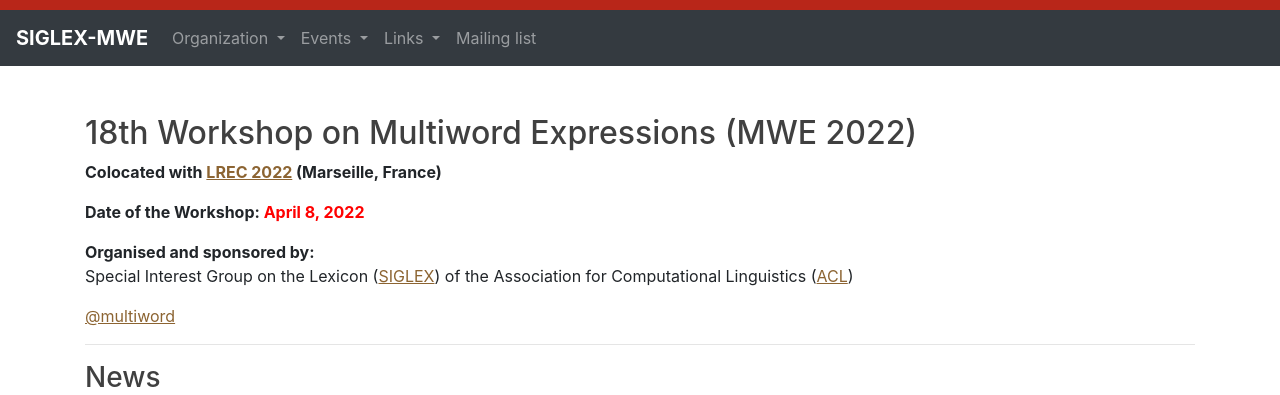
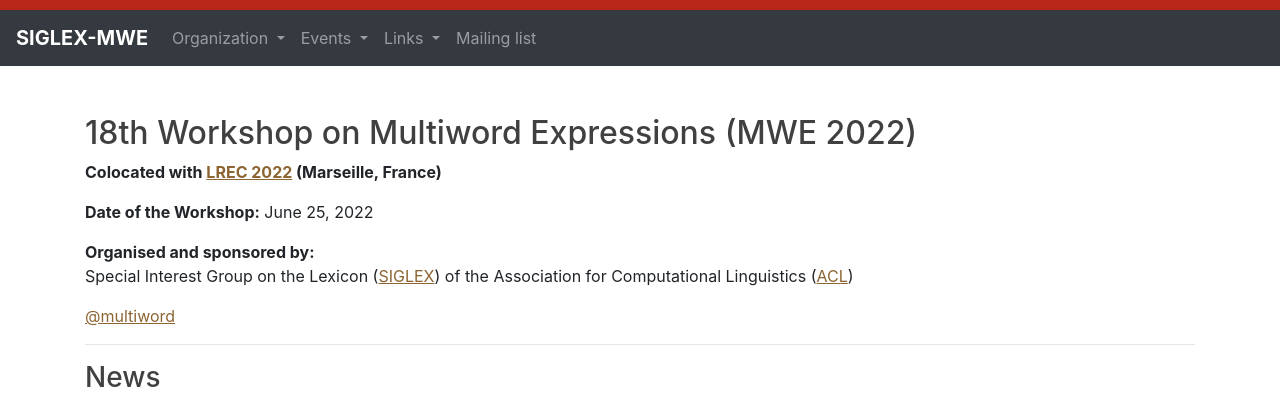
Before and after one commit to multiword/multiword.github.io, a Jekyll site: the page built from mwe2022/index.md, in a window 1280 px wide and 900 px high. Shown: the top 395 px of the window. Built offline with Jekyll 4.4.1, drawn with Linux system fonts in a browser that asks for light colours; comment, search, counter and statistics services are not loaded.

Commit message:
Fix workshop date.

```diff
--- a/mwe2022/index.md
+++ b/mwe2022/index.md
@@ -9,7 +9,7 @@
 ## 18th Workshop on Multiword Expressions (MWE 2022)
 **Colocated with [LREC 2022](https://lrec2022.lrec-conf.org/) (Marseille, France)**
 
-**Date of the Workshop: <font color="red">April 8, 2022</font>**
+**Date of the Workshop:** June 25, 2022
 
 **Organised and sponsored by:**\
 Special Interest Group on the Lexicon ([SIGLEX](http://www.siglex.org/)) of the Association for Computational Linguistics ([ACL](https://www.aclweb.org/portal/))
```
